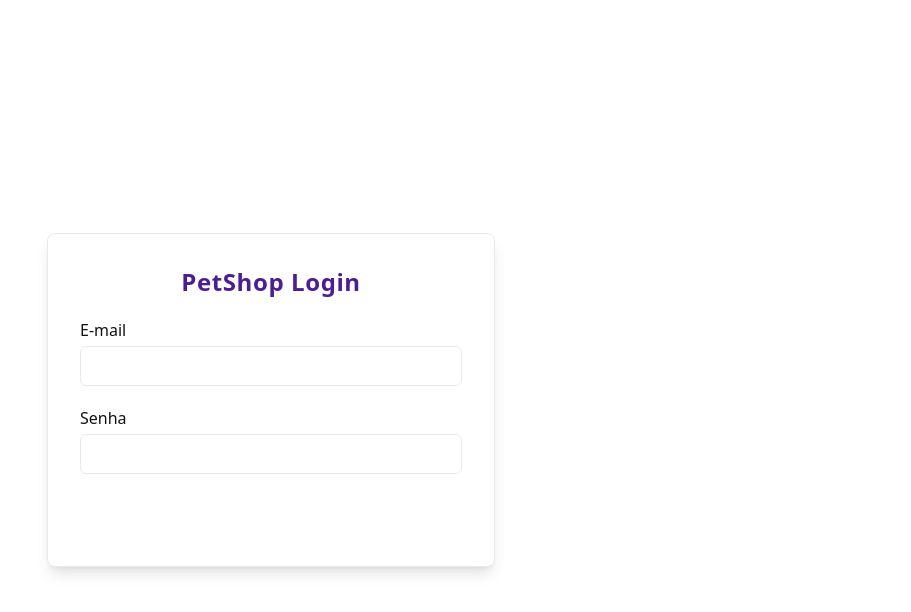
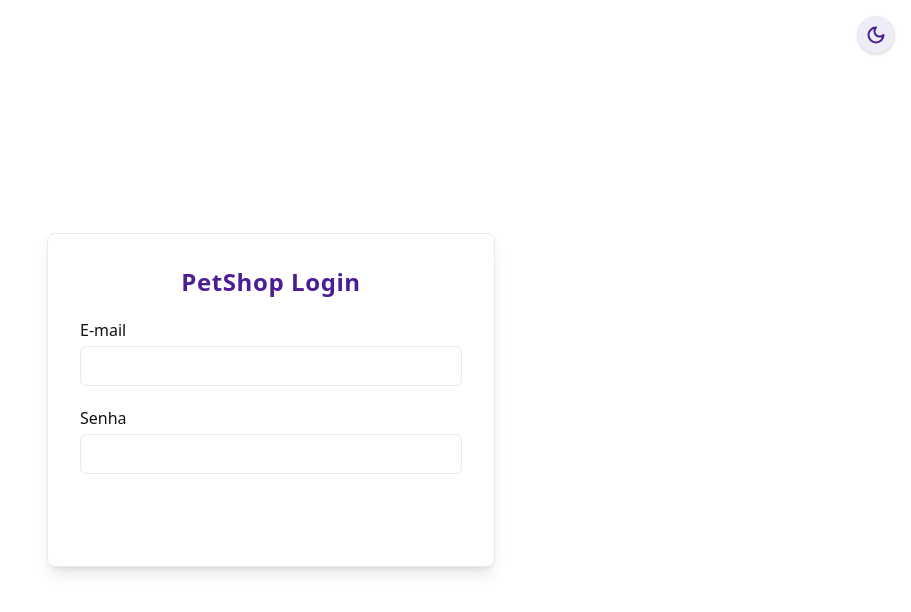
Before and after one commit to iLeviz25/projetoportifolio-petshov1, a React (Vite) app: page /login in a window 1280 px wide. Shown: the top 612 px of the page, without its empty margins (369-1280 px from the left). Built offline with nearby package versions, Linux system fonts and the light colour scheme.

Commit message:
feat: Add dark/light theme to login page
Adds a theme toggle button to the login page, saving the user's theme preference in localStorage and applying it on page load.

```diff
--- a/index.html
+++ b/index.html
@@ -1,3 +1,4 @@
+
 <!DOCTYPE html>
 <html lang="en">
   <head>
@@ -6,17 +7,27 @@
     <title>elegant-admin-panel-react</title>
     <meta name="description" content="Lovable Generated Project" />
     <meta name="author" content="Lovable" />
-
     <meta property="og:title" content="elegant-admin-panel-react" />
     <meta property="og:description" content="Lovable Generated Project" />
     <meta property="og:type" content="website" />
     <meta property="og:image" content="https://lovable.dev/opengraph-image-p98pqg.png" />
-
     <meta name="twitter:card" content="summary_large_image" />
     <meta name="twitter:site" content="@lovable_dev" />
     <meta name="twitter:image" content="https://lovable.dev/opengraph-image-p98pqg.png" />
+    <script>
+      // Aplica imediatamente a classe do tema salvo no localStorage para evitar flicker
+      (function() {
+        try {
+          var theme = localStorage.getItem("theme");
+          if (theme === "dark") {
+            document.documentElement.classList.add("dark");
+          } else if (theme === "light") {
+            document.documentElement.classList.remove("dark");
+          }
+        } catch (e) {}
+      })();
+    </script>
   </head>
-
   <body>
     <div id="root"></div>
     <script type="module" src="/src/main.tsx"></script>
--- a/src/pages/Login.tsx
+++ b/src/pages/Login.tsx
@@ -1,10 +1,11 @@
 
-import { useState } from "react";
+import { useEffect, useState } from "react";
 import { useNavigate } from "react-router-dom";
 import { Input } from "@/components/ui/input";
 import { Button } from "@/components/ui/button";
 import { useAuth } from "@/context/AuthContext";
 import { toast } from "@/components/ui/use-toast";
+import { Sun, Moon } from "lucide-react";
 
 export default function Login() {
   const [email, setEmail] = useState("");
@@ -12,6 +13,30 @@ export default function Login() {
   const [loading, setLoading] = useState(false);
   const { login } = useAuth();
   const navigate = useNavigate();
+
+  // Theme state using localStorage (browser)
+  const getPreferredTheme = (): "light" | "dark" => {
+    if (typeof window !== "undefined" && window.localStorage) {
+      const stored = localStorage.getItem("theme");
+      if (stored === "dark" || stored === "light") return stored;
+      if (window.matchMedia("(prefers-color-scheme: dark)").matches) return "dark";
+    }
+    return "light";
+  };
+  const [theme, setTheme] = useState<"light" | "dark">(getPreferredTheme);
+
+  useEffect(() => {
+    // Aplica no html (root)
+    if (theme === "dark") {
+      document.documentElement.classList.add("dark");
+      localStorage.setItem("theme", "dark");
+    } else {
+      document.documentElement.classList.remove("dark");
+      localStorage.setItem("theme", "light");
+    }
+  }, [theme]);
+
+  const toggleTheme = () => setTheme(theme === "dark" ? "light" : "dark");
 
   const handleLogin = (e: React.FormEvent) => {
     e.preventDefault();
@@ -25,16 +50,30 @@ export default function Login() {
   };
 
   return (
-    <div className="min-h-screen flex items-center justify-center bg-white dark:bg-[#121212] transition-colors">
-      <div className="w-full max-w-md mx-auto rounded-lg shadow-lg border bg-white dark:bg-[#181828] border-[#eaeaec] dark:border-[#23233b] p-8 flex flex-col items-center animate-fade-in">
+    <div className="min-h-screen flex items-center justify-center bg-white dark:bg-[#121212] transition-colors duration-300">
+      {/* Botão de tema */}
+      <button
+        className="absolute top-4 right-4 rounded-full p-2 bg-[#ededf7] dark:bg-[#23233b] border border-[#eaeaec] dark:border-[#23233b] shadow transition-colors duration-300 hover:bg-[#ede9fe] dark:hover:bg-[#34344d] active:scale-95"
+        aria-label="Alternar tema"
+        onClick={toggleTheme}
+        type="button"
+      >
+        {theme === "dark" ? (
+          <Sun className="w-5 h-5 text-[#facc15]" strokeWidth={2.4} />
+        ) : (
+          <Moon className="w-5 h-5 text-[#4c1d95]" strokeWidth={2.4} />
+        )}
+      </button>
+
+      <div className="w-full max-w-md mx-auto rounded-lg shadow-lg border bg-white dark:bg-[#1e1e1e] border-[#eaeaec] dark:border-[#23233b] p-8 flex flex-col items-center animate-fade-in transition-colors duration-300">
         <div className="mb-5">
-          <span className="text-2xl font-extrabold tracking-wide text-[#4c1d95] dark:text-[#c084fc]">
+          <span className="text-2xl font-extrabold tracking-wide text-[#4c1d95] dark:text-[#c084fc] transition-colors duration-300">
             PetShop Login
           </span>
         </div>
         <form onSubmit={handleLogin} className="w-full space-y-5">
           <div>
-            <label htmlFor="email" className="block mb-1 text-base font-medium text-[#121212] dark:text-white">
+            <label htmlFor="email" className="block mb-1 text-base font-medium text-[#121212] dark:text-white transition-colors duration-300">
               E-mail
             </label>
             <Input
@@ -43,12 +82,12 @@ export default function Login() {
               autoComplete="email"
               value={email}
               onChange={(e) => setEmail(e.target.value)}
-              className="bg-white dark:bg-[#23233b] dark:text-white placeholder:text-[#888] dark:placeholder:text-[#bbbbbb] border border-[#eaeaec] dark:border-[#23233b]"
+              className="bg-white dark:bg-[#23233b] dark:text-white placeholder:text-[#888] dark:placeholder:text-[#bbbbbb] border border-[#eaeaec] dark:border-[#23233b] transition-colors duration-300"
               required
             />
           </div>
           <div>
-            <label htmlFor="senha" className="block mb-1 text-base font-medium text-[#121212] dark:text-white">
+            <label htmlFor="senha" className="block mb-1 text-base font-medium text-[#121212] dark:text-white transition-colors duration-300">
               Senha
             </label>
             <Input
@@ -57,13 +96,13 @@ export default function Login() {
               autoComplete="current-password"
               value={senha}
               onChange={(e) => setSenha(e.target.value)}
-              className="bg-white dark:bg-[#23233b] dark:text-white placeholder:text-[#888] dark:placeholder:text-[#bbbbbb] border border-[#eaeaec] dark:border-[#23233b]"
+              className="bg-white dark:bg-[#23233b] dark:text-white placeholder:text-[#888] dark:placeholder:text-[#bbbbbb] border border-[#eaeaec] dark:border-[#23233b] transition-colors duration-300"
               required
             />
           </div>
           <Button
             type="submit"
-            className="w-full mt-2 bg-primary text-white dark:bg-[#4c1d95] dark:text-white hover:bg-[#5b21b6] dark:hover:bg-[#c084fc] transition-colors"
+            className="w-full mt-2 bg-primary text-white dark:bg-[#4c1d95] dark:text-white hover:bg-[#5b21b6] dark:hover:bg-[#c084fc] transition-colors duration-300"
             disabled={loading}
           >
             {loading ? "Entrando..." : "Entrar"}
```
